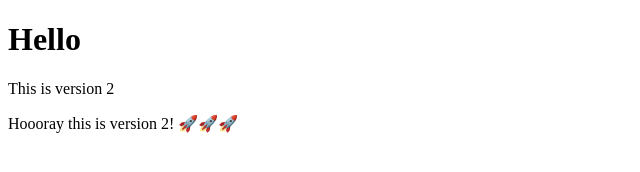
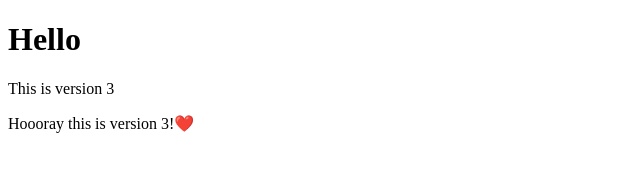
Before and after one commit to N2K-keli/first-repo, a plain HTML site: page index.html in a window 1280 px wide. Shown: the full height of the page, 0-640 px from the left. Drawn offline with Linux system fonts and the light colour scheme.

Commit message:
version 3

```diff
--- a/index.html
+++ b/index.html
@@ -7,9 +7,9 @@
 </head>
 <body>
     <h1>Hello</h1>
-    <p>This is version 2</p>
+    <p>This is version 3</p>
 
-    <p>Hoooray this is version 2! 🚀🚀🚀</p>
+    <p>Hoooray this is version 3!❤️ </p>
 
 </body>
 </html>
```
